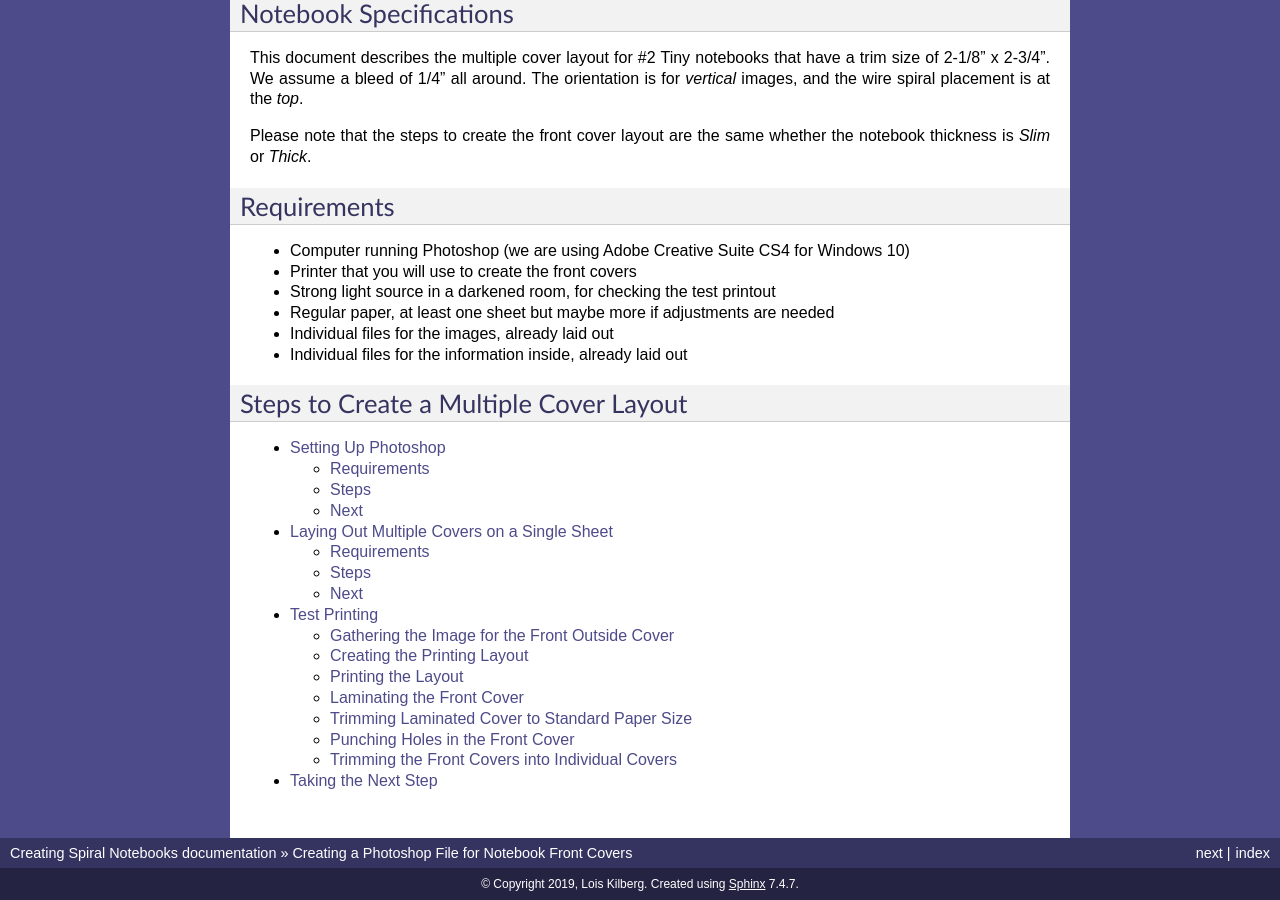
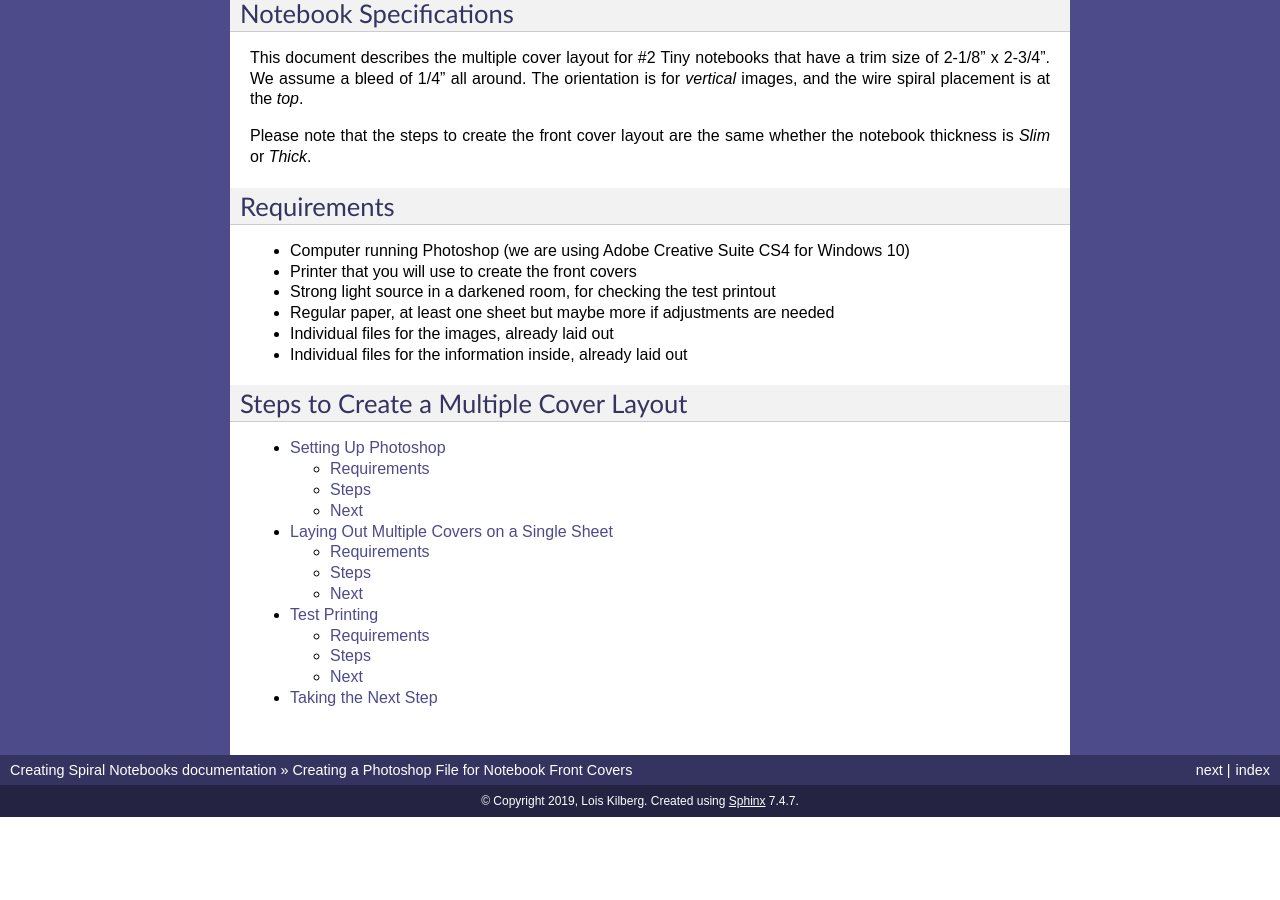
Before and after one commit to loiskilberg/FinalProject, a Sphinx documentation site: the page built from source/index.rst, in a window 1280 px wide and 900 px high, scrolled down 928 px. Built offline with Sphinx 7.4.7, drawn with Linux system fonts in a browser that asks for light colours; after the commit the page ends 1745 px from its top, so only the background shows below that; some of the changed lines change nothing that is shown.

Commit message:
update content

```diff
--- a/source/03_testPrinting.rst
+++ b/source/03_testPrinting.rst
@@ -1,130 +1,26 @@
 Test Printing
 #############
 
-Gathering the Image for the Front Outside Cover
-===============================================
+In this step, you will produce a test print that you will use in the next step to check for alignment.
 
-First, you will want to get the image ready that will go on the outside of the front cover. If you are making more than one notebook at a time, you can either use the same image for all the notebooks or you can change the image on one or more of the notebooks in the batch. In these steps, we will use the term "image" to represent one or more of the chosen images.
+Requirements
+============
 
-.. raw:: HTML
+* Computer running Photoshop (we are using Adobe Creative Suite CS4 for Windows 10)
+* New Photoshop file that you just created
+* Printer that you will use to create the front covers
+* Strong light source in a darkened room, for checking the test printout
+* Regular paper, at least one sheet but maybe more if adjustments are needed
 
-  <iframe width="560" height="315" src="https://www.youtube.com/embed/FKLH44w-lbA" frameborder="0" allow="accelerometer; autoplay; encrypted-media; gyroscope; picture-in-picture" allowfullscreen></iframe>
+Steps
+=====
 
-Additionally, you may use just an excerpt of an image to go on the cover. In these steps, the term "image" will represent the image or the part of the original image that you will use for the cover.
+#. Gather at least one piece of regular paper.
+#. File> Print> Understand all the printer settings. Print.
+#. Turn paper over and insert top edge first into printer.
+#. Hide "info" layer group. Show "images" layer group.
+#. Print second side (printer settings should be remembered).
 
-.. index:: dpi, resolution, orientation
-
-* Select an image for the notebooks by:
-
-  - Looking through your library of high resolution images, or
-  - Using any high resolution image that has been specified for you
-
-* Decide how you will adjust the image to meet the following requirements:
-
-  - The image resolution should be at least 300 dpi in order to look good when printed.
-  - The orientation of the image should match the chosen orientation of the notebooks.
-  - If you need to resize the image to make it larger in order to fill the final notebook size, keep the quality high by enlarging it no more than about 125% of the original image size (unless it is a vector image, in which case there are no resizing limits).
-  - When you resize the image, it is likely that you will need to crop the image on at least one dimension. Make sure that nothing important is cut off when you do the cropping.
-  - There will eventually be holes punched in either the top or left side of the cover. This will occur within about 1/4" of that edge. Make sure that the holes will not cause important parts of the image to be lost.
-
-* If you want a white border around the image:
-
-  - Decide how wide the white border should be, and make the image that much smaller than the final notebook size.
-  - You will not need a *bleed* in the layout.
-
-* If you want the image to extend to the very edge of the cover:
-
-  - You will need a *bleed* (extra image beyond what you need for the final result). This is because it is very difficult to cut exactly along a boundary line. Having a *bleed* helps so that trimming the cover later won't accidentally result in tiny slivers of white showing or making the trimmed area smaller than it should be.
-  - To add a *bleed*, make the image about 1/8" larger than the final notebook size on each side (top, bottom, left, right).
-  - Make sure that the important parts of your image will fit within the final trimmed notebook size and won't be trimmed off later.
-
-Creating the Printing Layout
-============================
-
-.. list-table::
-   :widths: 50 50
-   :header-rows: 1
-
-   * - Multiple images for outside of front cover
-     - Multiple text pages for inside of front cover
-   * - .. image:: images/multipageLayout_MeltingSnow_IMAGESIDE.png
-         :width: 50%
-         :align: center
-         :alt: layout of multiple images on one sheet
-     - .. image:: images/multipageLayout_MeltingSnow_INFOSIDE.png
-         :width: 50%
-         :align: center
-         :alt: layout of multiple information pages on one sheet
-
-#. Start Photoshop.
-#. If a front cover **outside** template exists for the chosen size and style of notebook, open it.
-#. If you are not using a template:
-
-  #. bleed, gutter for holes, aligning multiples on one page, esp for small sizes which must be multiples to be large enough for binding machine
-  #. <these steps to be written up better>
-
-#. Do a File> Place> *image file*. Size it close to what you need. Rasterize it. Move and size it as exactly as possible to where it should go. Repeat for any additional images.
-#. Save this file.
-#. If a template exists for the front cover **inside**, open it.
-#. If you are not using a template for the inside:
-
-  #. align on backside, get desc, logo, maybe SKU
-  #. <these steps to be written up better>
-
-#. Update the information for these notebooks.
-#. Save this file.
-
-Printing the Layout
-===================
-
-#. Staples matte paper specs
-#. Epson printer specs
-#. printer and color settings
-#. turn over and print backside (specify how to re-insert paper)
-#. let printout dry for a few minutes if possible
-
-Laminating the Front Cover
-==========================
-
-#. Locate one 5 mil laminating pouch for each regular sheet of paper that you will be printing for the notebook covers. Keep it free from dust or debris.
-#. Turn on the laminating machine. Select the 5 mil setting. Wait for the machine to completely warm up.
-#. Insert the printed page into the pouch. Remove any dust or debris if possible.
-#. Put the pouch into the laminator gently, sealed edge first, flush as straight as possible to the edge of the machine's opening. Prop up the remaining part of the pouch a little so the page does not warp as it feeds through on the other side. You may want to also prop the part coming out of the machine a little. If necessary at the end, gently pull the page so it leaves the machine in a straight line. Let it cool a little.
-#. Put away the laminating machine.
-
-Trimming Laminated Cover to Standard Paper Size
-===============================================
-
-.. warning:: |warningSharpRegularPaperCutter|
-
-#. use the regular paper cutter
-#. trim off just the clear borders around the edges so that you are left with a laminated regular sheet of paper
-#. put the regular paper cutter away safely
-
-.. warning:: |warningSharpLaminatedFrontCover|
-
-Punching Holes in the Front Cover
-=================================
-
-#. select correct ratio on binding machine
-#. make note of whether and how to use the handmade guide
-#. insert the edge that will get punched, all the way in and along the guide
-#. bring handle down all the way while cover remains secured in the machine
-#. lift the handle back up
-#. remove the punched cover
-
-.. warning:: |warningSharpLaminatedFrontCover|
-
-Trimming the Front Covers into Individual Covers
-================================================
-
-.. warning:: |warningSharpRegularPaperCutter|
-
-#. use the regular paper cutter
-#. cut diagonally on all four corners of outside edge of layout
-#. then align as closely as possible on each outer side and trim
-#. for all other cuts, align as closely as possible and trim
-#. put the regular paper cutter away safely
-#. save any unused pieces that are large enough for another project and discard the rest of the unused pieces
-
-.. warning:: |warningSharpLaminatedFrontCover|
+Next
+====
+Now you are ready to look at the printout to make sure everything is aligned properly.
```
